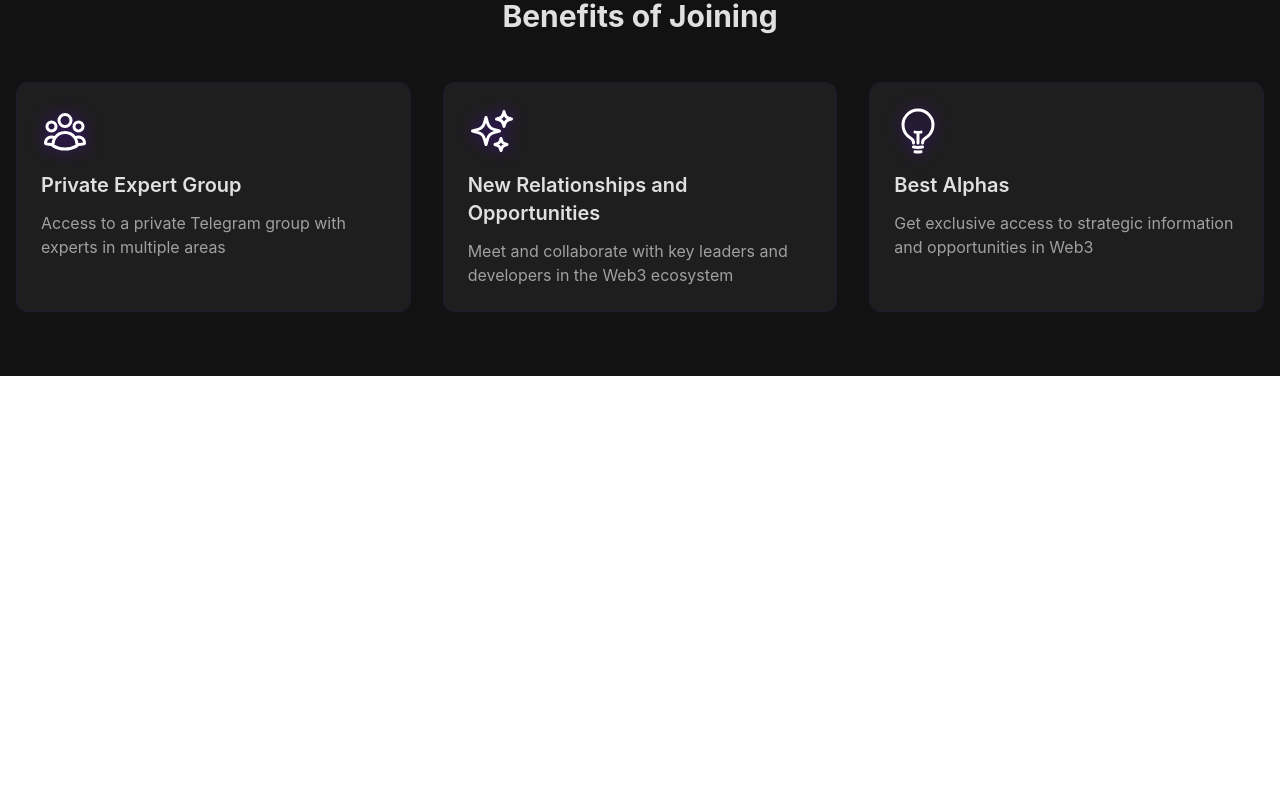
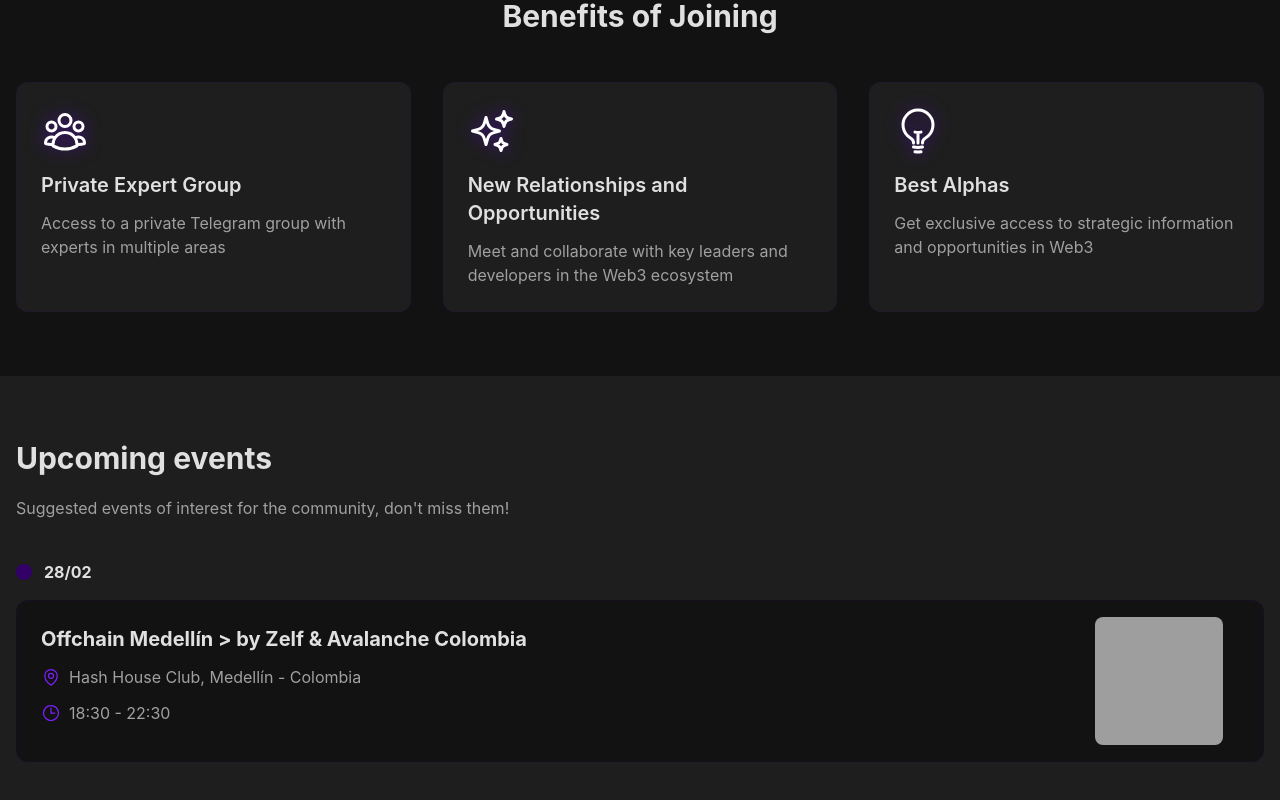
Before and after one commit to UltravioletaDAO/uvdweb, a React (Create React App) app: page / in a window 1280 px wide. Shown: the part 1104-1904 px from the top of the page. Before the commit the page ends 1480 px from the top, so only its background shows below. Built offline with nearby package versions, Linux system fonts and the light colour scheme; grey boxes are pictures that could not be loaded.

Commit message:
Added upcoming events section to Home

```diff
--- /dev/null
+++ b/public/db/events.json
@@ -0,0 +1,14 @@
+[
+    {
+      "date": "28/02",
+      "events": [
+        {
+          "title": "Offchain Medellín > by Zelf & Avalanche Colombia",
+          "location": "Hash House Club, Medellín - Colombia",
+          "time": "18:30 - 22:30",
+          "image": "https://images.lumacdn.com/cdn-cgi/image/format=auto,fit=cover,dpr=1,background=white,quality=75,width=400,height=400/event-covers/78/e155bde2-2260-4b3a-a6c6-b94ed3cc671c.jpg",
+          "register": "https://lu.ma/ao0c4o9l"
+        }
+      ]
+    }
+]
--- a/src/i18n/en.json
+++ b/src/i18n/en.json
@@ -184,5 +184,9 @@
         "description": "Sorry, your application has not been approved at this time."
       }
     }
+  },
+  "events": {
+    "title": "Upcoming events",
+    "description": "Suggested events of interest for the community, don't miss them!"
   }
 }
--- a/src/i18n/es.json
+++ b/src/i18n/es.json
@@ -184,5 +184,9 @@
         "description": "Lo sentimos, tu aplicación no ha sido aprobada en este momento."
       }
     }
+  },
+  "events": {
+    "title": "Próximos eventos",
+    "description": "Eventos de interés para la comunidad a los que se recomienda asistir. ¡No te los pierdas!"
   }
 }
--- a/src/pages/Home.js
+++ b/src/pages/Home.js
@@ -1,14 +1,40 @@
-import React, { useState } from 'react';
+import React, { useState, useEffect } from 'react';
 import { Link } from 'react-router-dom';
 import { motion } from 'framer-motion';
-import { UserGroupIcon, CurrencyDollarIcon, UserGroupIcon as GroupIcon, SparklesIcon, LightBulbIcon, GiftIcon } from '@heroicons/react/24/outline';
+import { UserGroupIcon, CurrencyDollarIcon, UserGroupIcon as GroupIcon, SparklesIcon, LightBulbIcon, GiftIcon, MapPinIcon, ClockIcon } from '@heroicons/react/24/outline';
 import ApplicationForm from './ApplicationForm';
 import { useTranslation } from 'react-i18next';
+import { getEvents } from '../services/events/Events';
 
 const Home = () => {
   const [isFormOpen, setIsFormOpen] = useState(false);
+  const [events, setEvents] = useState([]);
+  const [showEventsSection, setShowEventsSection] = useState(true);
+
   const { t } = useTranslation();
   const showButtons = false; //process.env.REACT_APP_SHOW_SIGNUP_BUTTONS === 'true';
+
+  useEffect(() => {
+    getEvents().then(fetchedEvents => {
+      const today = new Date();
+      today.setHours(0, 0, 0, 0);
+      // Filtrar los eventos con fecha futura
+      const filteredEvents = fetchedEvents.filter(eventGroup => {
+        const [eventDay, eventMonth] = eventGroup.date.split("/").map(Number);
+        const eventDate = new Date(today.getFullYear(), eventMonth - 1, eventDay);
+        return eventDate >= today; // El evento debe ser hoy o en el futuro
+      });
+
+      setEvents(filteredEvents);
+
+      // Si no hay eventos futuros, ocultar la sección
+      if (filteredEvents.length === 0) {
+        setShowEventsSection(false);
+      } else {
+        setShowEventsSection(true);
+      }
+    });
+  }, []);
 
   const features = [
     {
@@ -261,6 +287,101 @@ const Home = () => {
         </div>
       </section>
 
+      {/* Próximos eventos */}
+      {showEventsSection && (
+        <section className="py-16 bg-background-lighter">
+          <div className="container mx-auto px-4">
+            <motion.h2
+              initial={{ opacity: 0, y: 30 }}
+              whileInView={{ opacity: 1, y: 0 }}
+              viewport={{ once: true }}
+              transition={{
+                duration: 0.8,
+                ease: "easeOut"
+              }}
+              className="text-3xl font-bold text-text-primary mb-5"
+            >
+              {t('events.title')}
+            </motion.h2>
+
+            <p className="text-text-secondary mb-10">
+              {t('events.description')}
+            </p>
+
+            <div className="space-y-8">
+              {events.map((eventGroup) => (
+                <div key={eventGroup.date} className="mb-8">
+                  <motion.div
+                    initial={{ opacity: 0, x: -20 }}
+                    whileInView={{ opacity: 1, x: 0 }}
+                    viewport={{ once: true }}
+                    transition={{
+                      duration: 0.6,
+                      delay: 0.1,
+                      ease: "easeOut"
+                    }}
+                    className="flex items-center mb-4 text-text-primary"
+                  >
+                    <div className="w-4 h-4 bg-ultraviolet-darker rounded-full mr-3"></div>
+                    <span className="font-bold mr-2">{eventGroup.date}</span>
+                  </motion.div>
+
+                  <div className="space-y-6">
+                    {eventGroup.events.map((event, eventIndex) => (
+                      <motion.div
+                        key={`${eventGroup.date}-${event.title}`}
+                        initial={{ opacity: 0, y: 20 }}
+                        whileInView={{ opacity: 1, y: 0 }}
+                        viewport={{ once: true }}
+                        transition={{
+                          duration: 0.8,
+                          delay: 0.2 + eventIndex * 0.1,
+                          ease: "easeOut"
+                        }}
+                        className="rounded-xl overflow-hidden bg-background border border-ultraviolet-darker/20
+                        hover:border-ultraviolet-darker transition-all duration-300
+                        hover:shadow-[0_0_15px_rgba(255,255,255,0.1)]"
+                      >
+                        <a
+                          href={event.register}
+                          target="_blank"
+                          rel="noopener noreferrer"
+                        >
+                          <div className="flex flex-col md:flex-row">
+                            <div className="p-6 flex-grow">
+                              <h3 className="text-xl font-bold text-text-primary mb-3">{event.title}</h3>
+                              <div className="flex items-center mb-3 text-text-secondary">
+                                <MapPinIcon className="w-5 h-5 mr-2 text-ultraviolet-light" />
+                                <span>{event.location}</span>
+                              </div>
+                              <div className="flex items-center mb-3 text-text-secondary">
+                                <ClockIcon className="w-5 h-5 mr-2 text-ultraviolet-light" />
+                                <span>{event.time}</span>
+                              </div>
+                            </div>
+                            <div className="md:w-1/6 h-auto flex items-center justify-center">
+                              <img
+                                src={event.image}
+                                alt={event.title}
+                                className="w-32 h-32 object-cover rounded-lg"
+                                onError={(e) => {
+                                  e.target.src = "/api/placeholder/300/200";
+                                  e.target.alt = "Event placeholder";
+                                }}
+                              />
+                            </div>
+                          </div>
+                        </a>
+                      </motion.div>
+                    ))}
+                  </div>
+                </div>
+              ))}
+            </div>
+          </div>
+        </section>
+      )}
+
       <ApplicationForm
         isOpen={isFormOpen}
         onClose={() => setIsFormOpen(false)}
--- /dev/null
+++ b/src/services/events/Events.js
@@ -0,0 +1,10 @@
+export async function getEvents() {
+    const response = await fetch("/db/events.json");
+
+    if (!response.ok) {
+        throw new Error("Error fetching events");
+    }
+
+    const data = await response.json();
+    return data;
+}
```
